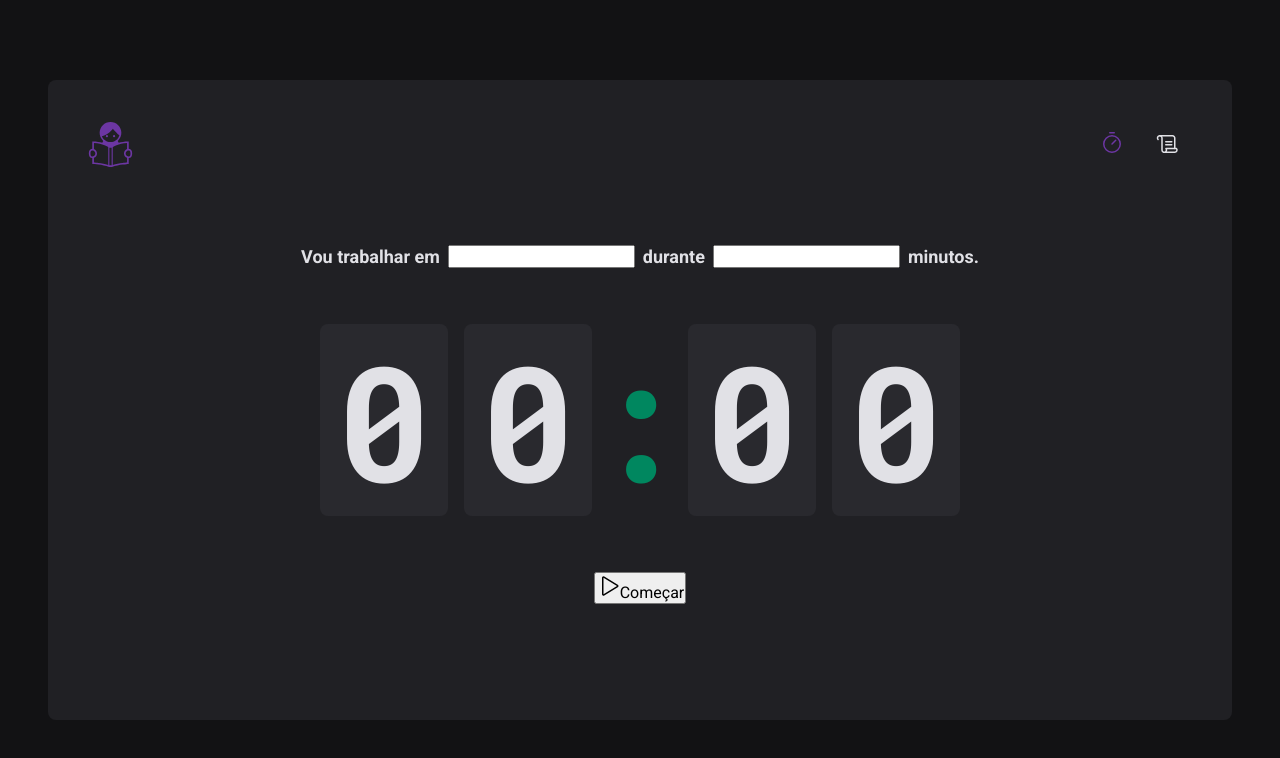
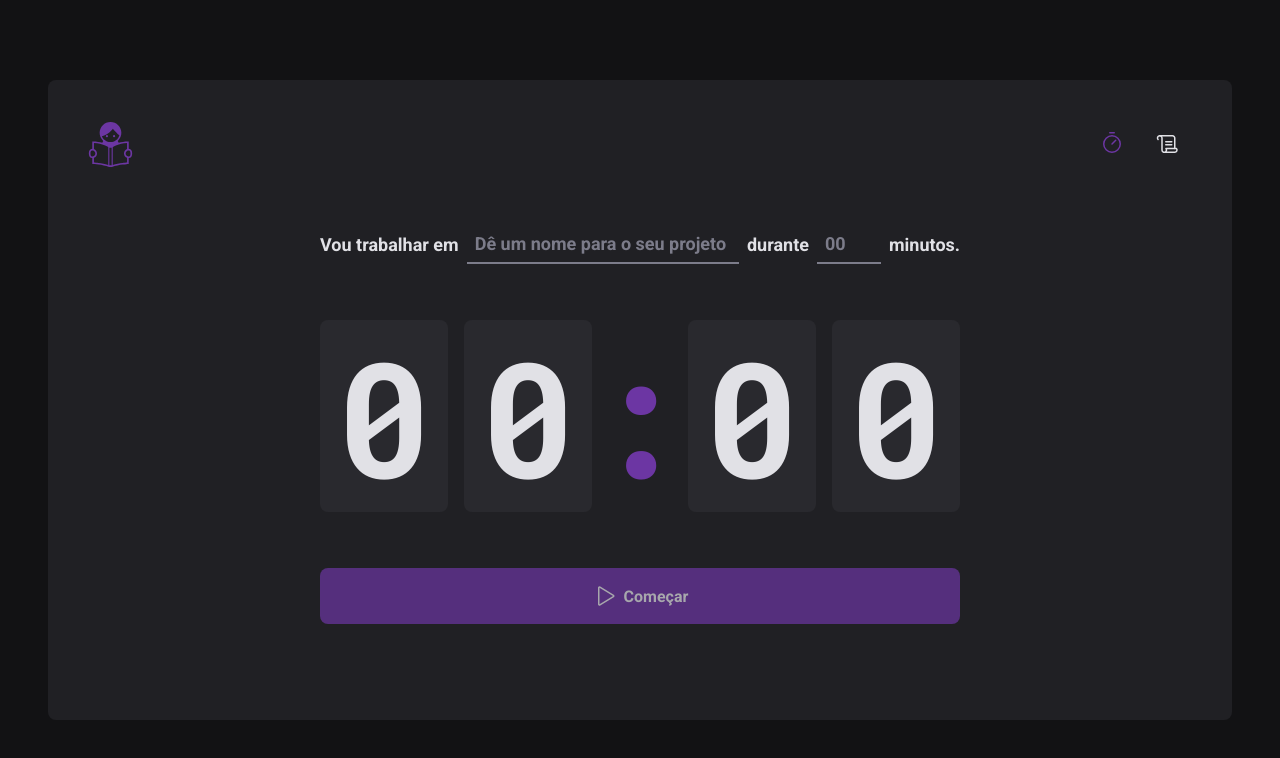
Before and after one commit to iMetzker/pomo-app, a React (Vite) app: page / in a window 1280 px wide. Shown: the top 758 px of the page. Built offline with nearby package versions, Linux system fonts and the light colour scheme.

Commit message:
style: adding form

```diff
--- a/src/pages/Home/index.tsx
+++ b/src/pages/Home/index.tsx
@@ -1,5 +1,5 @@
 import { Play } from 'phosphor-react'
-import { CountDownContainer, FormContainer, Homecontainer, Separator } from './styles';
+import { CountDownContainer, FormContainer, Homecontainer, Separator, StartCountdownButton, TaskInput, MinutesAmountInput } from './styles';
 
 export function Home() {
   return (
@@ -7,10 +7,16 @@
       <form action="">
         <FormContainer>
           <label htmlFor="task">Vou trabalhar em</label>
-          <input id="task" />
+          <TaskInput
+            id="task"
+            placeholder='Dê um nome para o seu projeto'
+          />
 
           <label htmlFor="minutesAmout">durante</label>
-          <input id="minutesAmout" type="number" />
+          <MinutesAmountInput
+            id="minutesAmout"
+            type="number" placeholder='00'
+          />
 
           <span>minutos.</span>
         </FormContainer>
@@ -23,10 +29,10 @@
           <span>0</span>
         </CountDownContainer>
 
-        <button type="submit">
+        <StartCountdownButton disabled type="submit">
           <Play size={24} />
           Começar
-        </button>
+        </StartCountdownButton>
       </form>
     </Homecontainer>
   );
--- a/src/pages/Home/styles.ts
+++ b/src/pages/Home/styles.ts
@@ -22,23 +22,51 @@
   align-items: center;
   justify-content: center;
   gap: 0.5rem;
-color: ${props => props.theme["gray-100"]};
+  color: ${(props) => props.theme["gray-100"]};
   font-size: 1.125rem;
   font-weight: bold;
   flex-wrap: wrap;
 `;
 
+const BaseInput = styled.input`
+  background: transparent;
+  height: 2.5rem;
+  border: 0;
+  border-bottom: 2px solid ${(props) => props.theme["gray-500"]};
+  font-weight: bold;
+  font-size: 1.125rem;
+  padding: 0 0.5rem;
+  color: ${props => props.theme["gray-100"]};
+
+  &::placeholder {
+    color: ${props => props.theme["gray-500"]};
+  }
+
+  &:focus {
+    box-shadow: none;
+    border-color: ${props => props.theme["purple-400"]};
+  }
+`;
+
+export const TaskInput = styled(BaseInput)`
+flex: 1; // O elemento vai ocupar o máximo de espaço possível
+`;
+
+export const MinutesAmountInput = styled(BaseInput)`
+width: 4rem;
+`;
+
 export const CountDownContainer = styled.div`
-font-family: 'Roboto Mono', monospace;
+  font-family: "Roboto Mono", monospace;
   font-size: 10rem;
   line-height: 8rem;
-color: ${props => props.theme["gray-100"]};
+  color: ${(props) => props.theme["gray-100"]};
 
   display: flex;
   gap: 1rem;
 
   span {
-    background: ${props => props.theme["gray-700"]};
+    background: ${(props) => props.theme["gray-700"]};
     padding: 2rem 1rem;
     border-radius: 8px;
   }
@@ -46,14 +74,38 @@
 
 export const Separator = styled.div`
   padding: 2rem 0;
-color: ${props => props.theme["green-500"]};
+  color: ${(props) => props.theme["purple-400"]};
 
   width: 4rem;
   overflow: hidden;
   display: flex;
   justify-content: center;
-`
+`;
 
-export const Button = styled.button`
+export const StartCountdownButton = styled.button`
+  width: 100%;
+  border: none;
+  padding: 1rem;
+  border-radius: 8px;
 
+  display: flex;
+  align-items: center;
+  justify-content: center;
+
+  gap: 0.5rem;
+  font-weight: bold;
+
+  cursor: pointer;
+
+  background: ${(props) => props.theme["purple-400"]};
+  color: ${(props) => props.theme["gray-100"]};
+
+  &:not(:disabled):hover {
+    background: ${(props) => props.theme["purple-600"]};
+  }
+
+  &:disabled {
+    opacity: 0.7;
+    cursor: not-allowed;
+  }
 `;
--- a/src/styles/themes/defaul.ts
+++ b/src/styles/themes/defaul.ts
@@ -10,14 +10,11 @@
     'gray-800': '#202024',
     'gray-900': '#121214',
 
-    'green-300': '#00B37E',
-    'green-500': '#00875F',
-    'green-700': '#015F43',
-
     'red-500': '#AB222E',
     'red-700': '#7A1921',
 
     'purple-400': '#6c36a3',
+    'purple-600': '#4a256f',
 
     'yellow-500': '#FBA94C',
 }
```
Lines whose indentation alone changed are shown as unchanged.
